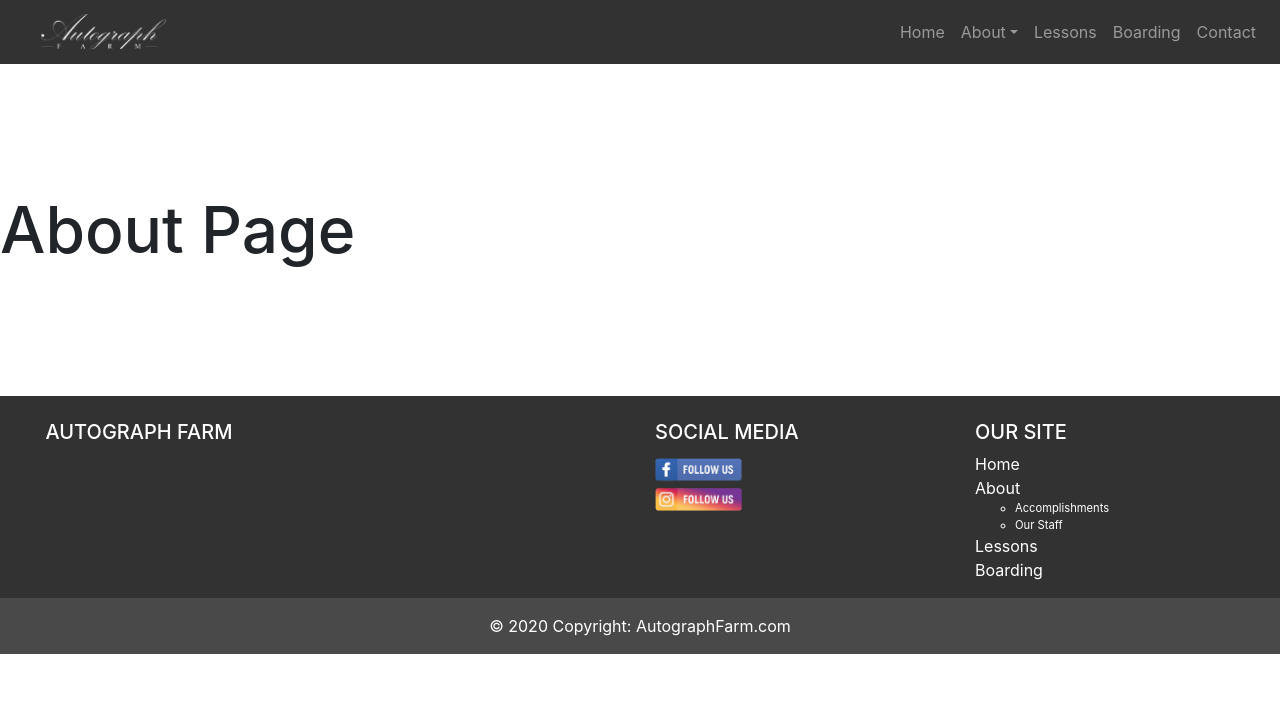
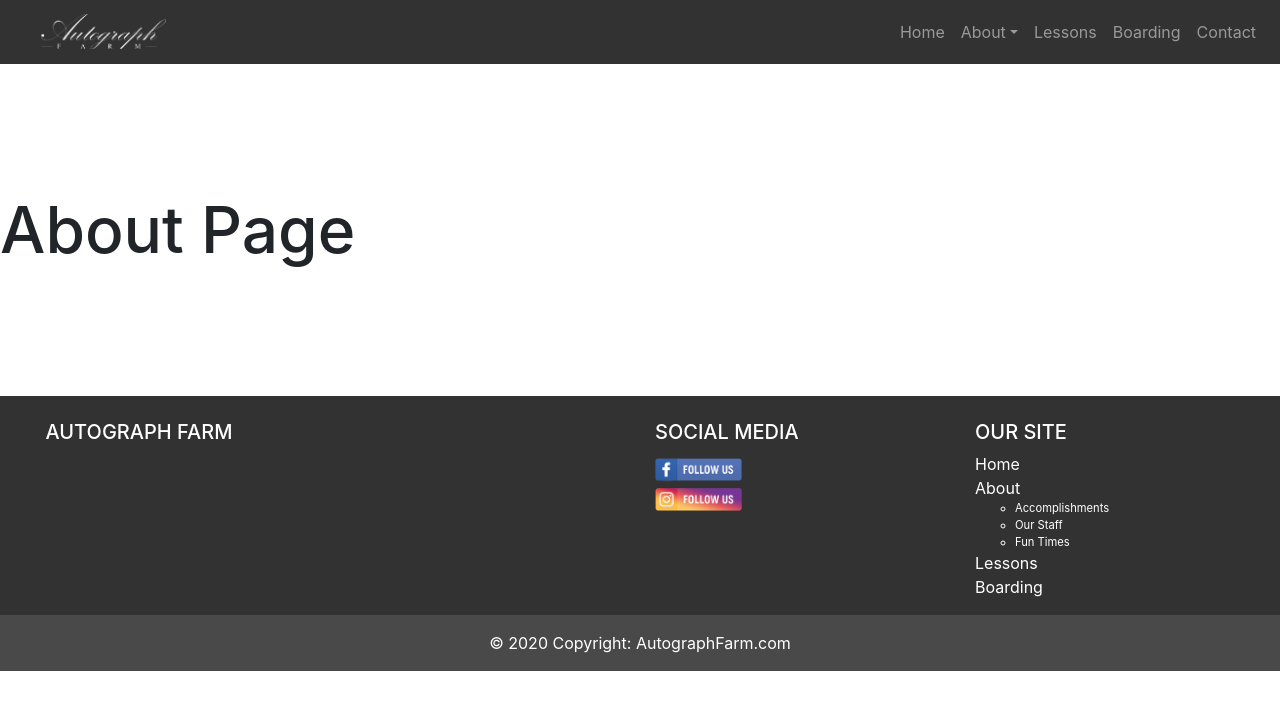
Before and after one commit to BaileyDay/autograph, a React (Create React App) app: page /about in a window 1280 px wide. Shown: the top 710 px of the page. Built offline with nearby package versions, Linux system fonts and the light colour scheme.

Commit message:
Added footer link

```diff
--- a/src/components/footer.jsx
+++ b/src/components/footer.jsx
@@ -55,6 +55,9 @@ const Footer = () => {
                   <li>
                     <a href="/staff">Our Staff</a>
                   </li>
+                  <li>
+                    <a href="/funTimes">Fun Times</a>
+                  </li>
                 </ul>
               </li>
               <li>
```
